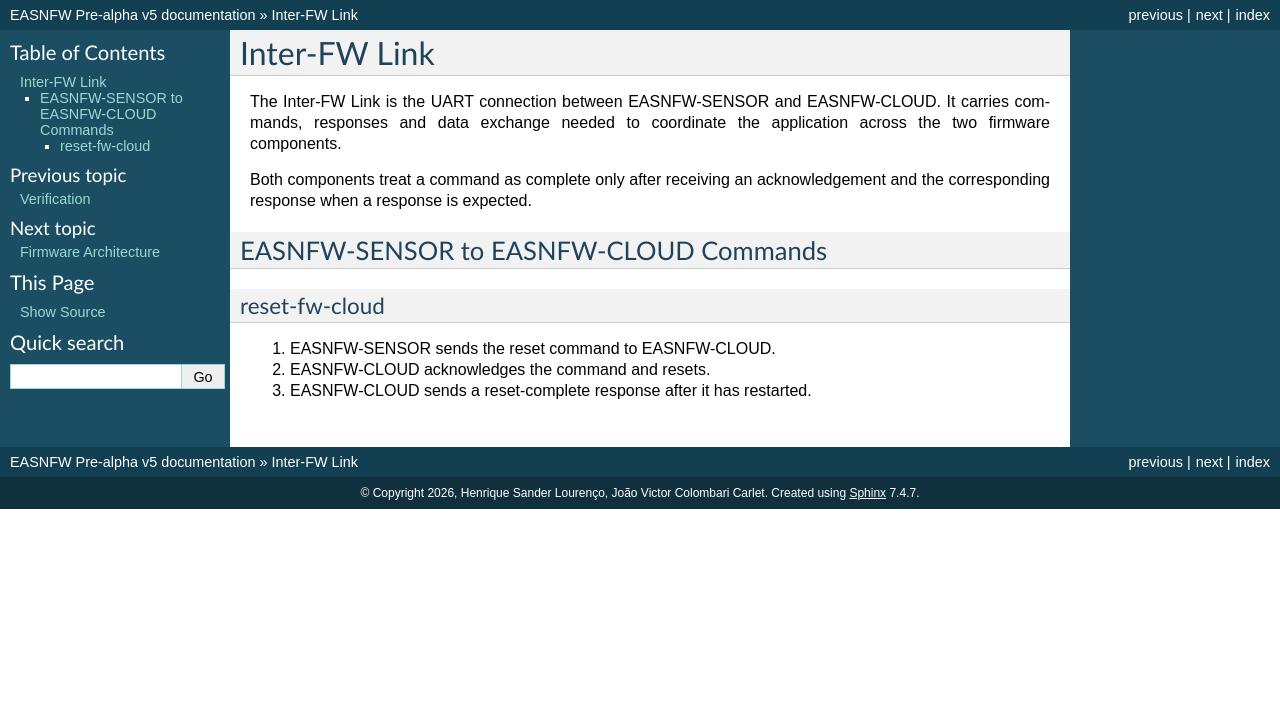
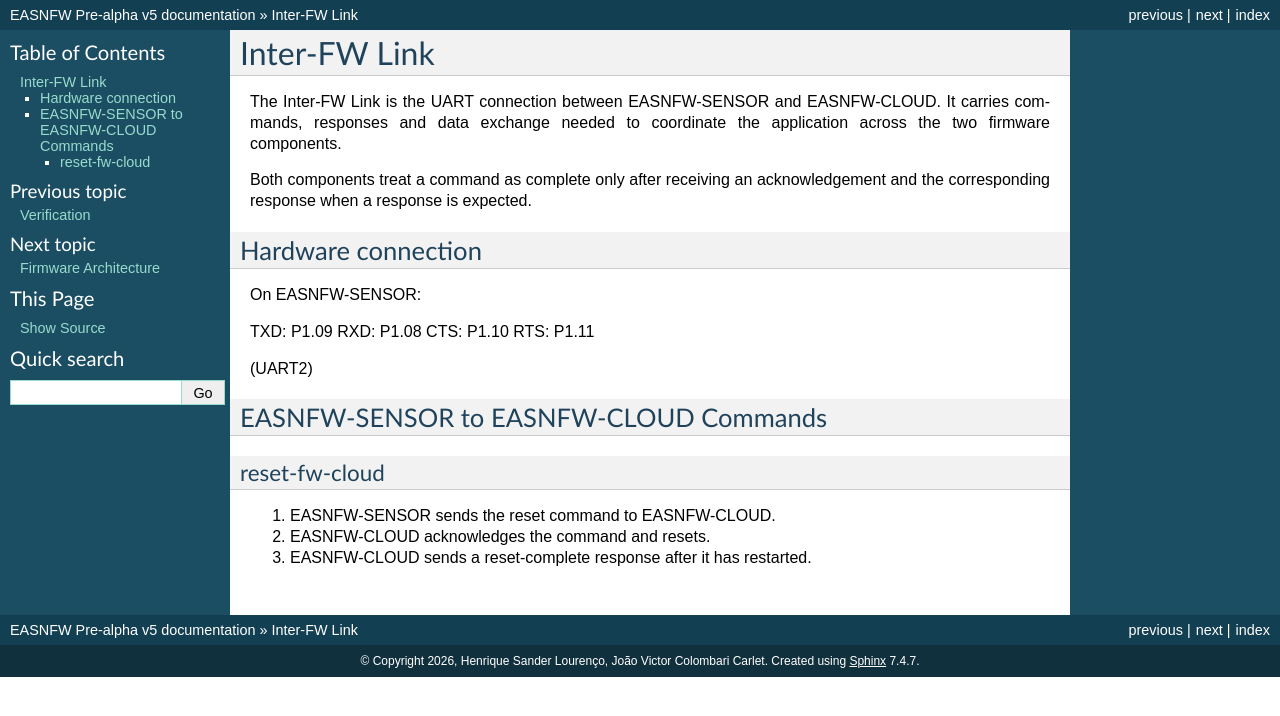
Before and after one commit to hslourenc/easnfw, a Sphinx documentation site: the page built from docs/sphinx/source/chapters/interfw_link.rst, in a window 1280 px wide. Shown: the top 716 px of the page. Built offline with Sphinx 7.4.7, drawn with Linux system fonts in a browser that asks for light colours; the version number could not be read and is left out.

Commit message:
add easnfw-sensor pins for uart link

```diff
--- a/docs/sphinx/source/chapters/interfw_link.rst
+++ b/docs/sphinx/source/chapters/interfw_link.rst
@@ -8,6 +8,18 @@ coordinate the application across the two firmware components.
 
 Both components treat a command as complete only after receiving an
 acknowledgement and the corresponding response when a response is expected.
+
+Hardware connection
+===================
+
+On EASNFW-SENSOR:
+
+TXD: P1.09
+RXD: P1.08
+CTS: P1.10
+RTS: P1.11
+
+(UART2)
 
 EASNFW-SENSOR to EASNFW-CLOUD Commands
 ======================================
```
